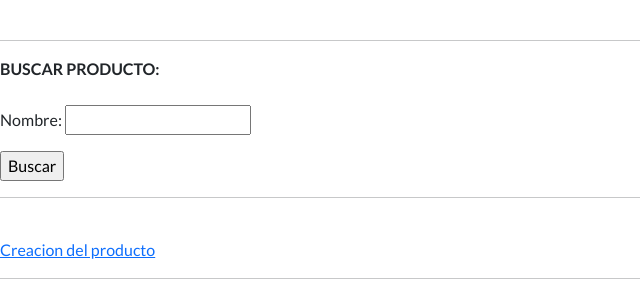
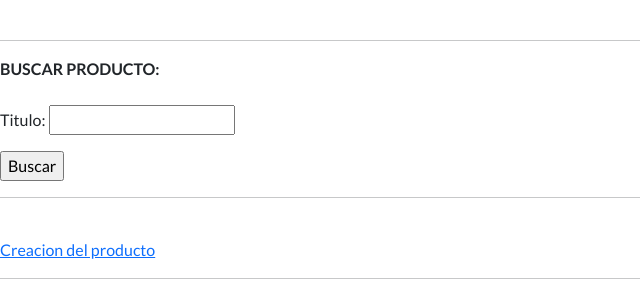
Before and after one commit to camilaiglesia/EntregaFinal, a Django app: page /coder/bienes in a window 1280 px wide. Shown: the part 66-366 px from the top of the page, without its empty margins (0-640 px from the left). Run offline with Django 4.2, Linux system fonts and the light colour scheme; data that the repository does not hold is empty; some libraries are stand-ins or nearby versions.

Commit message:
Modificaciones

```diff
--- a/AppCoder/forms.py
+++ b/AppCoder/forms.py
@@ -12,7 +12,7 @@ class BienForm(forms.ModelForm):
         fields = ("titulo","subtitulo","descripcion","imagen")
 
 class BusquedaBienForm(forms.Form):
-    nombre = forms.CharField(min_length=2, max_length=50)
+    titulo = forms.CharField(min_length=2, max_length=50)
 
 
 
--- a/AppCoder/models.py
+++ b/AppCoder/models.py
@@ -27,4 +27,4 @@ class Bien(models.Model):
     descripcion = models.TextField()
     imagen = models.ImageField(upload_to="bienes", null=True, blank=True)
     def __str__(self):
-        return f"Nombre: {self.nombre}, Caracteristica: {self.caracteristica}"
+        return f"Titulo: {self.titulo}, Subtitulo: {self.subtitulo}"
--- a/AppCoder/urls.py
+++ b/AppCoder/urls.py
@@ -6,10 +6,10 @@ urlpatterns = [
     path('compras', compras,name="AppCoderCompras"),
     path('ventas', ventas, name="AppCoderVentas"),
     path('bienes', bienes,name="AppCoderBienes"),
-    path('bienes/eliminar/<nombre>', eliminar_bien ,name="AppCoderEliminarBien"),
-    path('bienes/editar/<nombre>', editar_bien ,name="AppCoderEditarBien"),
+    path('bienes/eliminar/<titulo>', eliminar_bien ,name="AppCoderEliminarBien"),
+    path('bienes/editar/<titulo>', editar_bien ,name="AppCoderEditarBien"),
     path('bienes/crear', crear_bien, name="AppCoderCrearBien"),
-    path('bien/<nombre>/<caracteristica>', crear_bien, name="AppCoderBien"),
+    path('bien/<titulo>/<subtitulo>', crear_bien, name="AppCoderBien"),
     path('compra/<producto>/<precio>', crear_compra, name="AppCoderCompra"),
     path('venta/<producto>/<precio>', crear_venta, name="AppCoderVenta"),
     path('busqueda_bien', busqueda_bien, name="AppCoderBuscarBien")
--- a/AppCoder/views.py
+++ b/AppCoder/views.py
@@ -8,7 +8,7 @@ def busqueda_bien(request):
     mi_formulario = BusquedaBienForm(request.GET)
     if mi_formulario.is_valid():
         informacion = mi_formulario.cleaned_data
-        bienes_filtrados = Bien.objects.filter(nombre__icontains=informacion["nombre"])
+        bienes_filtrados = Bien.objects.filter(titulo__icontains=informacion["titulo"])
         context = {"bienes": bienes_filtrados
                    }
         return render(request, "AppCoder/busqueda_bien.html", context=context)
@@ -36,13 +36,17 @@ def crear_bien(request):
     }
     return render(request, "AppCoder/crear_bien.html",context=context)
 
-def eliminar_bien(request,nombre):
-    get_bien= Bien.objects.get(nombre=nombre)
-    get_bien.delete()
-    return redirect("AppCoderBienes")
+def eliminar_bien(request,titulo):
+    bien = Bien.objects.get(titulo = titulo)
+    bien.delete()
+    bien = Bien.objects.all()
+    context = {
+        "bienes": bienes
+    }
+    return render(request,"AppCoder/bienes.html", context=context)
 
-def editar_bien(request,nombre):
-    get_bien= Bien.objects.get(nombre=nombre)
+def editar_bien(request,titulo):
+    get_bien= Bien.objects.get(titulo=titulo)
 
     if request.method == "POST":
         formBienes= BienForm(request.POST)
@@ -50,18 +54,18 @@ def editar_bien(request,nombre):
         if formBienes.is_valid():
             informacion = formBienes.cleaned_data
 
-            get_bien.nombre=informacion["nombre"]
-            get_bien.caracteristica = informacion["caracteristica"]
+            get_bien.titulo=informacion["titulo"]
+            get_bien.subtitulo = informacion["subtitulo"]
 
 
             get_bien.save()
             return redirect("AppCoderBienes")
 
     context = {
-        "nombre": nombre,
+        "titulo": titulo,
         "form" : BienForm(initial={
-            "nombre":get_bien.nombre,
-            "caracteristica":get_bien.caracteristica
+            "titulo":get_bien.titulo,
+            "subtitulo":get_bien.subtitulo
         })
     }
     return render(request, "AppCoder/editar_bien.html",context=context)
@@ -74,10 +78,10 @@ def bienes(request):
     return render(request, "AppCoder/bienes.html", context=context)
 
 
-def crear_bien1(request, nombre, caracteristica):
-    save_bien = Bien(nombre = nombre, caracteristica= caracteristica)
+def crear_bien1(request, titulo, subtitulo):
+    save_bien = Bien(titulo = titulo, subtitulo= subtitulo)
     save_bien.save()
-    context = { "nombre": nombre}
+    context = { "titulo": titulo}
     return render(request, "AppCoder/save_bien.html", context=context)
 
 def compras(request):
--- a/templates/AppCoder/bienes.html
+++ b/templates/AppCoder/bienes.html
@@ -18,8 +18,8 @@
     {% for bien in bienes  %}
         <p>Titulo: {{bien.titulo}}, Subtitulo: {{bien.subtitulo}} </p>
 
-        <a href="{% url "AppCoderEliminarBien" bien.id %}">Eliminar</a>
-        <a href="{% url "AppCoderEditarBien" bien.id %}">Editar</a>
+        <a href="{% url "AppCoderEliminarBien" bien.titulo %}">Eliminar</a>
+        <a href="{% url "AppCoderEditarBien" bien.titulo %}">Editar</a>
         <p><hr>
     {% endfor %}
     {% else %}
--- a/templates/AppCoder/editar_bien.html
+++ b/templates/AppCoder/editar_bien.html
@@ -2,7 +2,7 @@
 
 {% block contenido_cambia %}
 
-    <form action= "{% url "AppCoderEditarBien" nombre %}" method= "post">
+    <form action= "{% url "AppCoderEditarBien" titulo %}" method= "post">
         <br>{% csrf_token %}</br>
         {{ form.as_p }}
     <input type="submit" value="Editar">
```
